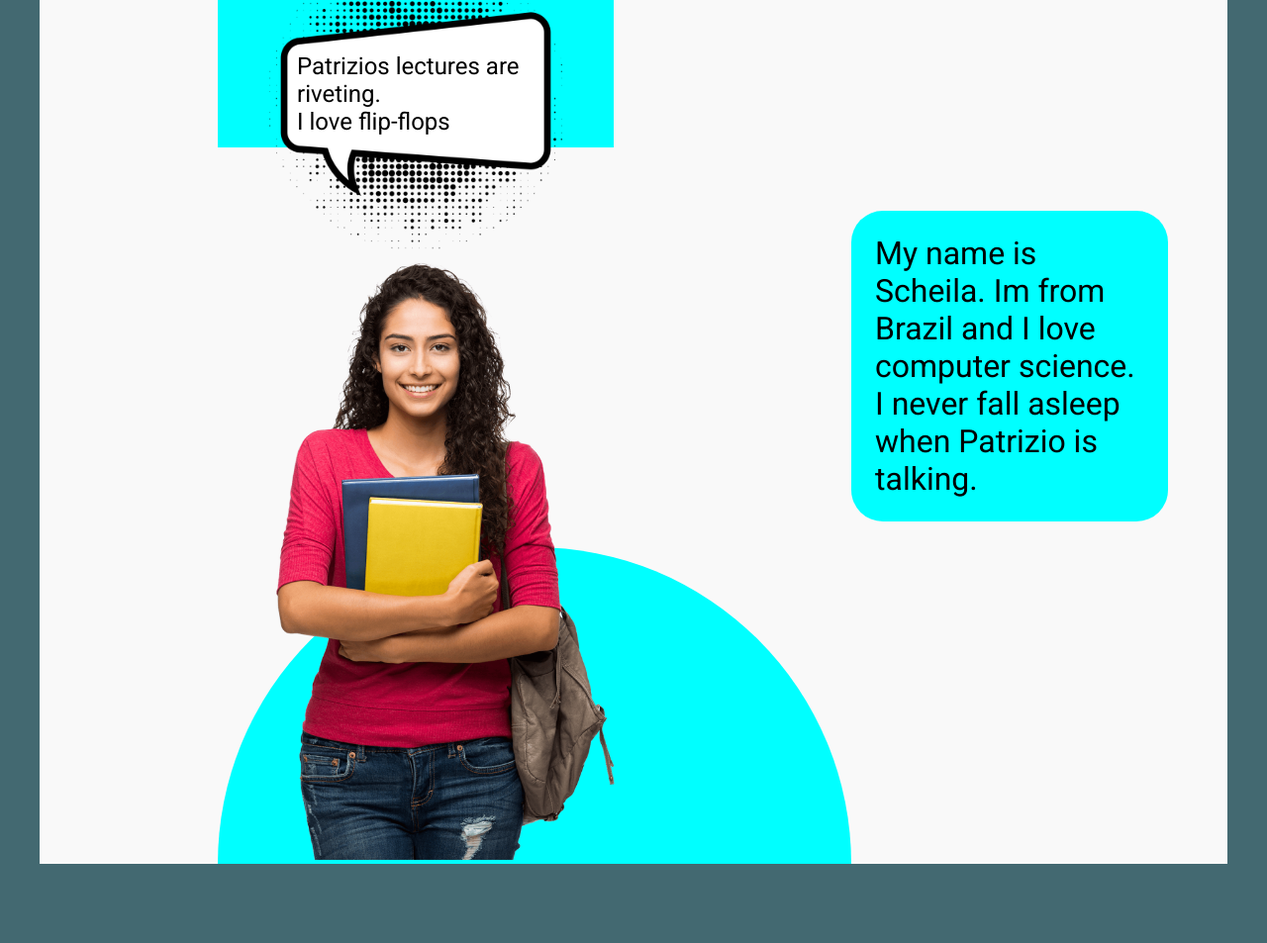
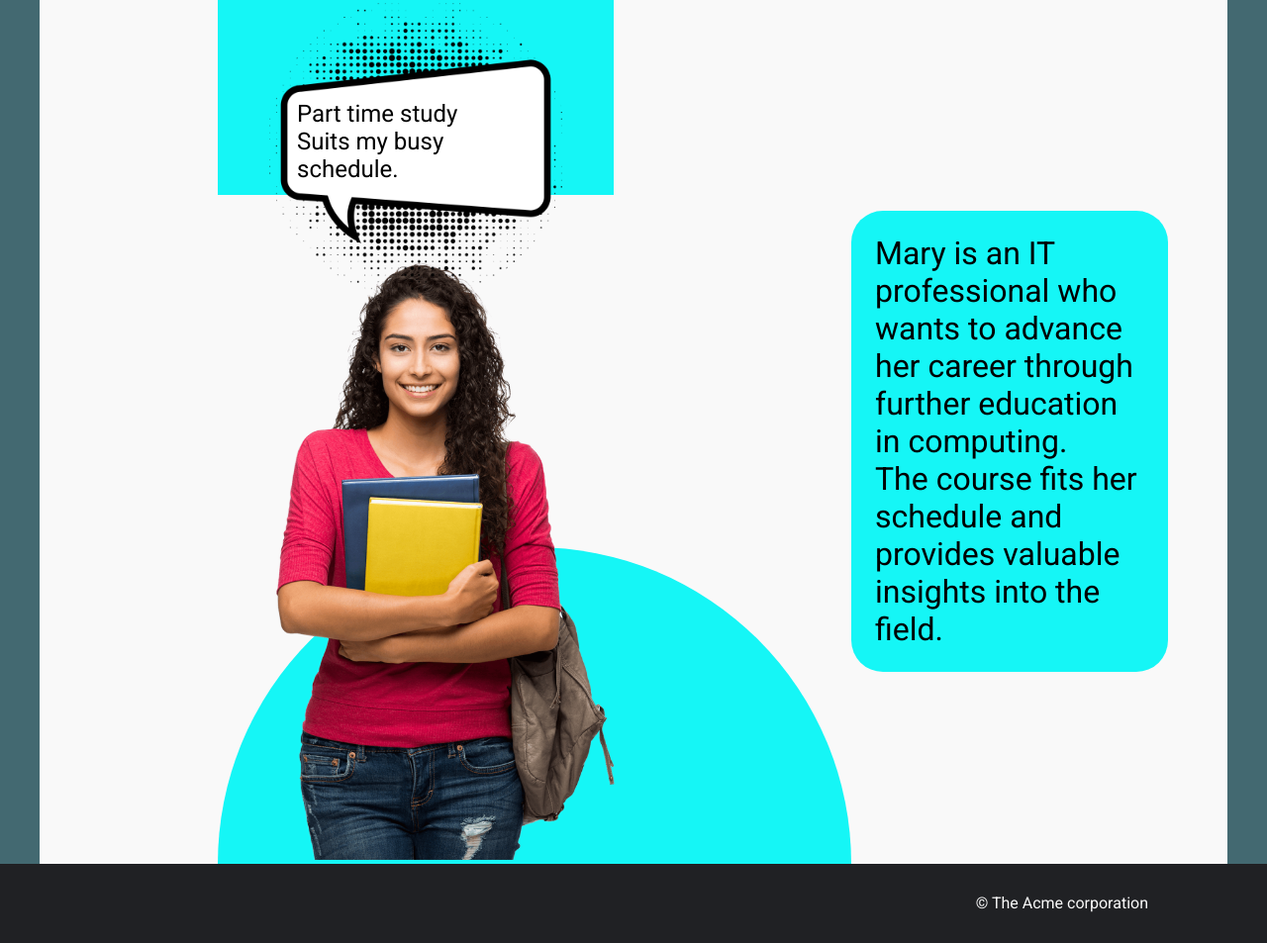
Before and after one commit to John-Paul-Larkin/setu-web, a plain HTML site: page project_1/index.html in a window 1280 px wide. Shown: the part 1530-2483 px from the top of the page at 99% size. Before the commit the page ends 2403 px from the top, so only its background shows below. Drawn offline with Linux system fonts and the light colour scheme.

Commit message:
final touches

```diff
--- a/project_1/index.html
+++ b/project_1/index.html
@@ -106,6 +106,7 @@
             </tr>
             <tr>
               <td>Web and UI design</td>
+
               <td>5</td>
               <td>2</td>
               <td>10</td>
@@ -149,8 +150,8 @@
           <div class="speech-bubble">
             <img src="./images/bubble.png" alt="speech bubble" />
             <p>
-              Patrizios lectures are riveting.<br />
-              I love flip-flops
+              Part time study <br />
+              Suits my busy schedule.
             </p>
           </div>
 
@@ -159,10 +160,14 @@
           </div>
 
           <p class="testimonial-text">
-            My name is Scheila. Im from Brazil and I love computer science. I never fall asleep when Patrizio is talking.
+            Mary is an IT professional who wants to advance her career through further education in computing.<br />
+            The course fits her schedule and provides valuable insights into the field.
           </p>
         </div>
       </section>
     </div>
+    <footer>
+      <div>© The Acme corporation</div>
+    </footer>
   </body>
 </html>
--- a/project_1/styles/style-contact.css
+++ b/project_1/styles/style-contact.css
@@ -1,3 +1,7 @@
+/* Here I have two backgrounds for the hero, same as the home page */
+/* This darkens the background without also darkening the overlaying text  */
+/* Z-index was nescessary here to counteract stacking context  */
+/* Else hero would overlay the nav */
 .hero {
   background-image: linear-gradient(rgba(0, 0, 0, 0.4), rgba(0, 0, 0, 0.8)), url("/images/contact3.jpg");
   background-size: cover, cover;
@@ -33,7 +37,7 @@
 .contact-details > div > div {
   max-width: 20rem;
   height: 20rem;
-  background-color: beige;
+  background-color: var(--cream);
   box-shadow: 1px 1px 5px 0px var(--black);
   margin: 1rem;
   padding-left: 1rem;
--- a/project_1/styles/style-global.css
+++ b/project_1/styles/style-global.css
@@ -1,11 +1,12 @@
 :root {
   --white: #f9f9f9;
   --background: #436971;
-  /* --black: #36383f; */
-  /* --black: #3c3d40; */
   --black: #202124;
   --gray: #85888c;
   --red: #c10d0d;
+  --pink: rgb(223, 197, 201);
+  --cream: rgb(215, 215, 176);
+  --green: rgb(21, 246, 246);
 }
 
 body {
@@ -16,22 +17,38 @@ body {
   min-width: 330px;
 }
 
+.container {
+  min-height: 100vh;
+  max-width: 1200px;
+  margin: auto;
+  background-color: var(--white);
+}
+
+footer {
+  height: 5rem;
+  background-color: var(--black);
+  color: var(--white);
+}
+
+footer div {
+  max-width: 1200px;
+  margin: auto;
+  height: 100%;
+  display: flex;
+  align-items: center;
+  justify-content: flex-end;
+  padding-right: 5rem;
+}
+
 /* Reset */
 * {
-    margin: 0;
-    padding: 0;
-    box-sizing: border-box;
+  margin: 0;
+  padding: 0;
+  box-sizing: border-box;
 }
 a {
-    text-decoration: none;
+  text-decoration: none;
 }
 ul {
-    list-style: none;
+  list-style: none;
 }
-
-.container {
-    max-width: 1200px;
-    margin: auto;
-    min-height: 100vh;
-    background-color: aliceblue;
-}
--- a/project_1/styles/style-index.css
+++ b/project_1/styles/style-index.css
@@ -1,5 +1,3 @@
-
-
 /* Here I have two backgrounds  */
 /* This darkens the background without also darkening the overlaying text  */
 /* Z-index was nescessary here to counteract stacking context  */
@@ -31,7 +29,7 @@
 }
 
 .course-description {
-  background-color: white;
+  background-color: var(--white);
   padding: 1rem;
 }
 
@@ -54,24 +52,22 @@
 }
 
 .modules {
-  background-color: pink;
+  background-color: var(--pink);
   padding: 2rem;
   margin: auto;
 }
 
 table {
-  /* background-color: #c10d0d; */
   margin-left: auto;
   margin-right: auto;
 }
 
 .modules th:first-child {
   text-align: left;
-  /* padding-right: 1em; */
 }
 
 .testimonial-wrapper {
-  background-color: #f9f9f9;
+  background-color: var(--white);
   overflow: hidden;
 }
 
@@ -81,16 +77,12 @@ tr > td {
 
 tr td:not(:first-child) {
   text-align: center;
-  background-color: aliceblue;
+  background-color: var(--white);
 }
 
 .testimonial {
-  /* height: 40rem; */
   position: relative;
-  /* display: flex;
-  align-items: center;
-  justify-content: flex-start; */
-  background-color: #f9f9f9;
+  background-color: var(--white);
   z-index: 1;
   overflow: hidden;
 }
@@ -106,17 +98,17 @@ tr td:not(:first-child) {
   width: 40rem;
   height: 40rem;
   border-radius: 50%;
-  background-color: aqua;
+  background-color: var(--green);
   z-index: -1;
   transform: translatey(-50%);
 }
 
 .speech-bubble {
   position: relative;
-  top: -5rem;
+  top: -2rem;
   height: 15rem;
   width: 25rem;
-  background-color: aqua;
+  background-color: var(--green);
 }
 
 .speech-bubble p {
@@ -171,11 +163,11 @@ tr td:not(:first-child) {
   .testimonial-text {
     display: block;
     position: absolute;
-    background-color: aqua;
+    background-color: var(--green);
     width: 20rem;
-    top: 14rem;
+    top: 16rem;
     right: 0rem;
-    font-size: 2rem;
+    font-size: 1.3rem;
     padding: 1.5rem;
     border-radius: 2rem;
   }
@@ -236,8 +228,16 @@ tr td:not(:first-child) {
   }
 }
 
-@media (min-width: 900px) {
+@media (min-width: 830px) {
   .testimonial-text {
     right: 20%;
+    font-size: 1.6rem;
+
   }
 }
+
+@media (min-width: 830px) {
+  .testimonial-text {
+    font-size: 2rem;
+  }
+}
--- a/project_1/styles/style-nav.css
+++ b/project_1/styles/style-nav.css
@@ -1,4 +1,3 @@
-
 .header {
   background-color: var(--black);
   box-shadow: 1px 1px 5px 0px var(--black);
@@ -8,7 +7,6 @@
 .nav-container {
   max-width: 1400px;
   margin: auto;
-
 }
 
 /* Logo */
@@ -30,8 +28,7 @@
   position: fixed;
   background-color: var(--black);
   overflow: hidden;
-  z-index:2;
-
+  z-index: 2;
 }
 .nav ul a {
   display: block;
@@ -42,7 +39,7 @@
   background-color: var(--gray);
 }
 
-/* animate the nav from top of screen to bottom */
+/* animate the nav from top of screen to bottom by transitioning height*/
 .nav {
   max-height: 0;
   transition: max-height 0.5s ease-out;
@@ -107,6 +104,12 @@
   top: 0;
 }
 
+@media (max-width: 380px) {
+  .logo img {
+    margin: 1rem;
+  }
+}
+
 /* Responsiveness */
 /* On screens larger than 630px  */
 /* Modify the nav to float right of the header */
@@ -143,9 +146,3 @@
     margin-top: 1rem;
   }
 }
-
-@media (max-width: 380px) {
-  .logo img {
-    margin: 1rem;
-  }
-}
```
Also changed, not shown: project_1/contact.html (+3 -0 lines).
